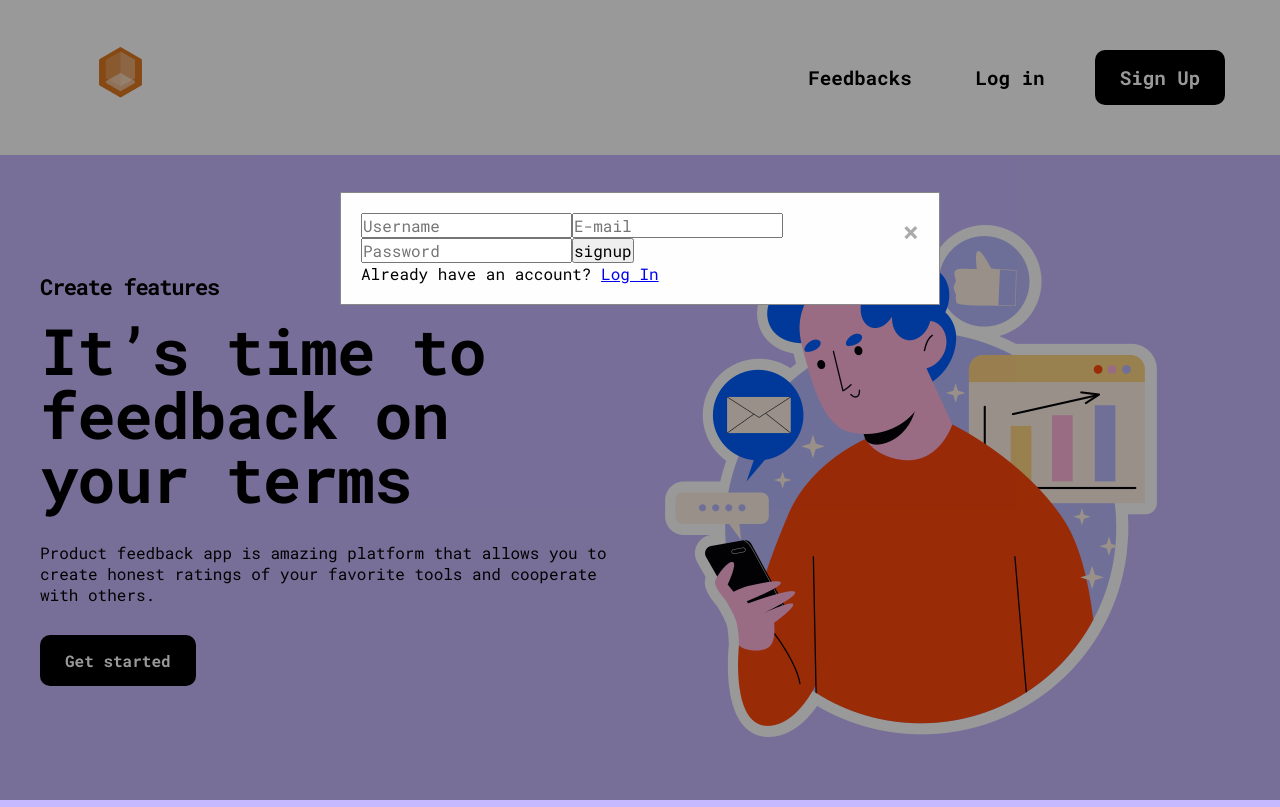
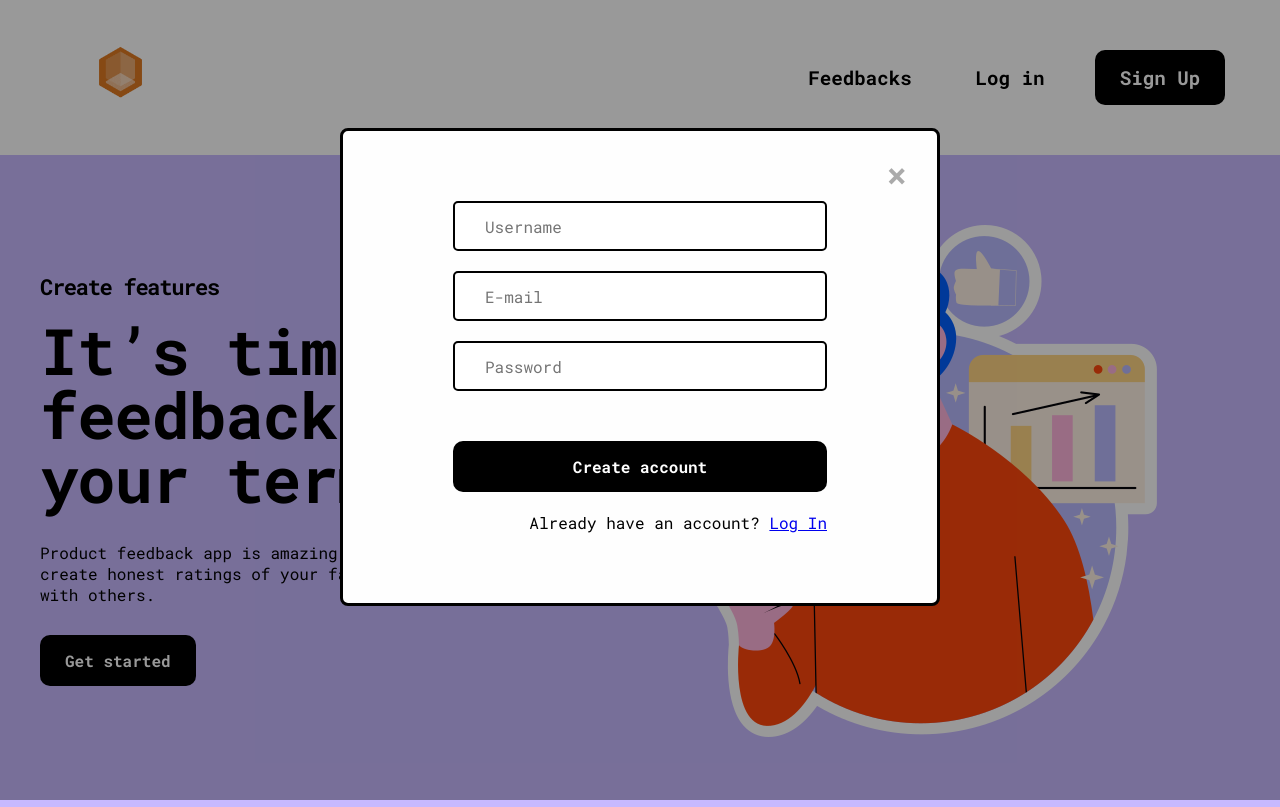
Before and after one commit to snyggme/product-feedback, a React (Create React App) app: page / in a window 1280 px wide. Both pictures are taken after a click on the button "Sign Up". Built offline with nearby package versions, Linux system fonts and the light colour scheme.

Commit message:
added styles to form

```diff
--- a/src/App.js
+++ b/src/App.js
@@ -19,7 +19,7 @@ function App() {
   	return (
 		<div>
 			<Navbar onClick={handleClick}/>
-			<Home />
+			<Home setModal={setModal}/>
 			{ modal.show && <Modal type={modal.type} setModal={setModal}/> }
 		</div>
   	);
--- a/src/components/Home.js
+++ b/src/components/Home.js
@@ -1,13 +1,18 @@
 import manager from '../assets/sticker.png';
 
-function Home() {
+function Home({ setModal }) {
+
     return (
         <section className="home">
             <div className='welcome'>
                 <div>
                     <h1><div className='features'>Create features</div> It’s time to feedback on your terms</h1>
                     <p>Product feedback app is amazing platform that allows you to create honest ratings of your favorite tools and cooperate with others.</p>
-                    <button className='btn-black'>Get started</button>
+                    <button
+                        className='btn-black'
+                        onClick={() => setModal({ show: true, type: 'login'})}>
+                            Get started
+                    </button>
                 </div>
                 <img alt='wizard' src={manager}></img>
             </div>
--- a/src/components/Modal.js
+++ b/src/components/Modal.js
@@ -8,7 +8,6 @@ function Modal({ type, setModal }) {
             type
         })
     }
-
 
     return (
         <div className='modal'>
--- a/src/components/SignForm.js
+++ b/src/components/SignForm.js
@@ -1,10 +1,9 @@
-import React from 'react';
+import React, { useRef } from 'react';
 
 function SignForm({ type, setModal }) {
-
-    const inputName = React.createRef();
-    const inputPass = React.createRef();
-    const inputEmail = React.createRef();
+    const inputName = useRef(null);
+    const inputPass = useRef(null);
+    const inputEmail = useRef(null);
 
     const handleClick = (type) => (e) => {
         e.preventDefault();
@@ -16,6 +15,7 @@ function SignForm({ type, setModal }) {
 
     const handleSubmit = (e) => {
         e.preventDefault();
+
     }
 
     const validate = ({ username, password }) => {
@@ -24,7 +24,7 @@ function SignForm({ type, setModal }) {
 
     return (
         <div>
-            <form id='login-form' onSubmit={handleSubmit}>
+            <form id='sign-form' onSubmit={handleSubmit}>
                 <input
                     required
                     ref={inputName}
@@ -52,8 +52,7 @@ function SignForm({ type, setModal }) {
                     id="password"
                     placeholder="Password"
                 />
-                <button type="submit" id="login-btn">{type}</button>
-            </form>
+                <button type="submit" className="btn-black">{type === 'signup' ? 'Create account' : 'Log in'}</button>
                 {
                     type === 'signup'
                     ? (
@@ -67,7 +66,7 @@ function SignForm({ type, setModal }) {
                         </p>
                     )
                 }
-
+            </form>
         </div>
     )
 }
--- a/src/styles/index.scss
+++ b/src/styles/index.scss
@@ -141,22 +141,58 @@ button.btn-black {
 
 	.modal-content {
 		background-color: #fefefe;
-		margin: 15% auto;
-		padding: 20px;
-		border: 1px solid #888;
+		margin: 10% auto;
+		border: 3px solid black;
+		border-radius: 8px;
 		max-width: 600px;
+		position: relative;
+		animation-name: animatetop;
+		animation-duration: 400ms;
 
 		.close {
+			position: absolute;
+			top: 20px;
+			right: 30px;
 			color: #aaa;
-			float: right;
-			font-size: 28px;
+			font-size: 35px;
 			font-weight: bold;
+			transition: all 200ms ease;
 
 			&:hover, &:focus {
-				color: black;
+				color: #c7b9ff;
 				text-decoration: none;
 				cursor: pointer;
+				transform: scale(1.2);
 			}
 		}
 	}
   }
+
+#sign-form {
+	display: flex;
+	flex-direction: column;
+	gap: 20px;
+	padding: 70px 110px;
+
+	input {
+		outline: none;
+		height: 50px;
+		padding-left: 30px;
+		border: 2px solid black;
+		border-radius: 5px;
+
+		&:hover, &:focus {
+			border: 3px solid #c7b9ff;
+		}
+	}
+
+	.signup-q {
+		// padding-top: 5px;
+		align-self: flex-end;
+	}
+  }
+
+  @keyframes animatetop {
+	from {top: -300px; opacity: 0}
+	to {top: 0; opacity: 1}
+  }
```
Lines whose indentation alone changed are shown as unchanged.
